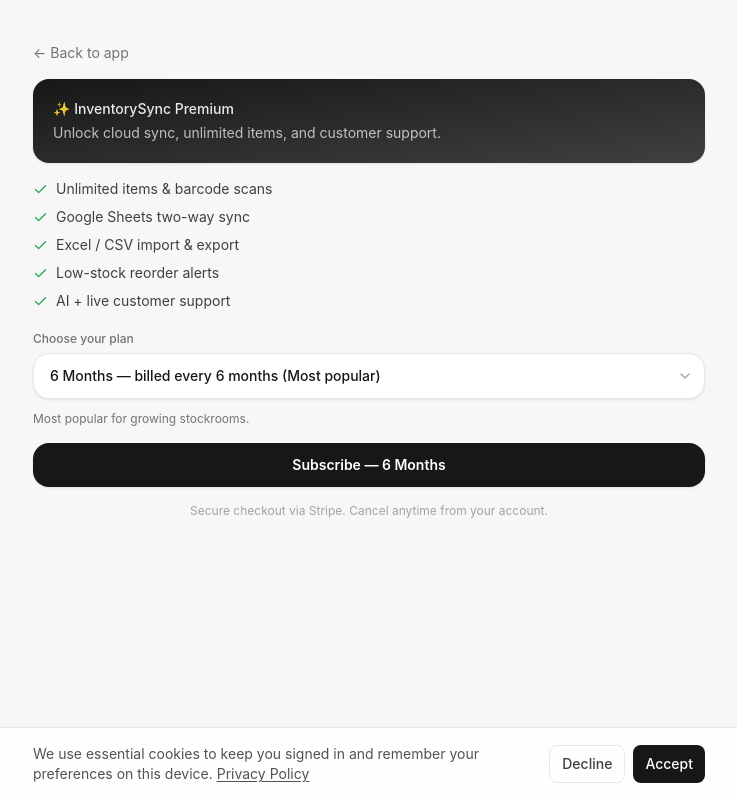
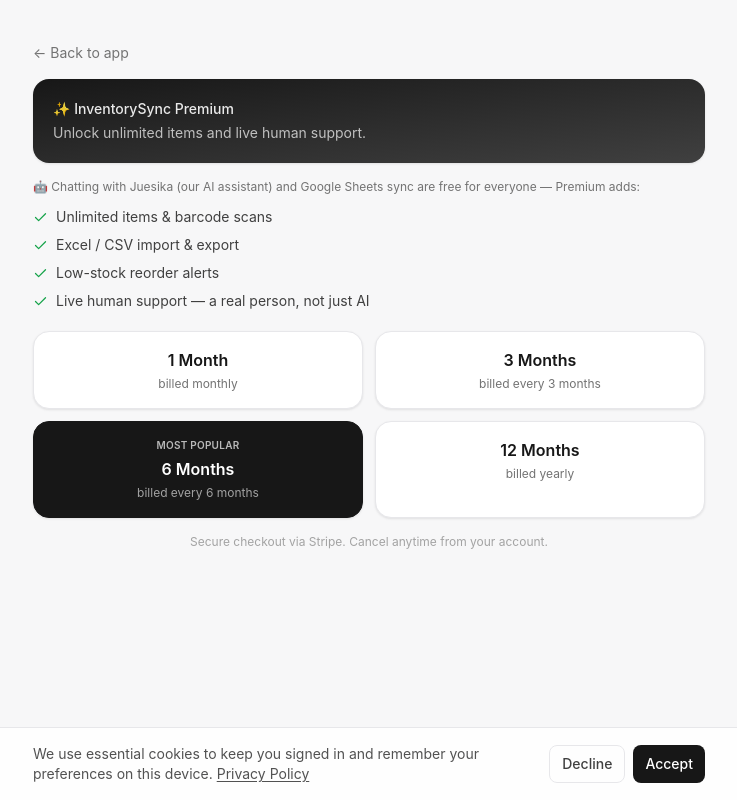
Before and after one commit to xwxexixrxdxox-spec/Stylish-Sync, a Next.js app: page /pricing in a window 1280 px wide. Shown: the whole page, without its empty margins (271-1008 px from the left). Built offline with nearby package versions, Linux system fonts and the light colour scheme.

Commit message:
Update pricing copy: Google Sheets + AI chat now free, Premium adds live human support

```diff
--- a/src/components/PricingTiers.tsx
+++ b/src/components/PricingTiers.tsx
@@ -1,28 +1,26 @@
 "use client";
 
-import { useState } from "react";
-import { Check, ChevronDown } from "lucide-react";
-import { PRICING_TIERS, PricingTier } from "@/lib/stripeTiers";
+import { Check } from "lucide-react";
+import { PRICING_TIERS } from "@/lib/stripeTiers";
 
 const FEATURES = [
   "Unlimited items & barcode scans",
-  "Google Sheets two-way sync",
   "Excel / CSV import & export",
   "Low-stock reorder alerts",
-  "AI + live customer support",
+  "Live human support — a real person, not just AI",
 ];
 
 export default function PricingTiers() {
-  const defaultTier = PRICING_TIERS.find((t) => t.highlight) ?? PRICING_TIERS[0];
-  const [selectedId, setSelectedId] = useState<PricingTier["id"]>(defaultTier.id);
-  const selected = PRICING_TIERS.find((t) => t.id === selectedId) ?? defaultTier;
-
   return (
     <div>
       <div className="mb-4 rounded-xl2 bg-gradient-to-br from-neutral-900 to-neutral-700 p-5 text-white shadow-card">
         <p className="flex items-center gap-1.5 text-sm font-medium text-white/90">✨ InventorySync Premium</p>
-        <p className="mt-1 text-sm text-white/70">Unlock cloud sync, unlimited items, and customer support.</p>
+        <p className="mt-1 text-sm text-white/70">Unlock unlimited items and live human support.</p>
       </div>
+
+      <p className="mb-3 text-xs text-neutral-500">
+        🤖 Chatting with Juesika (our AI assistant) and Google Sheets sync are free for everyone — Premium adds:
+      </p>
 
       <ul className="mb-5 space-y-2">
         {FEATURES.map((f) => (
@@ -32,37 +30,25 @@
         ))}
       </ul>
 
-      <label htmlFor="plan-select" className="mb-1.5 block text-xs font-medium text-neutral-500">
-        Choose your plan
-      </label>
-      <div className="relative mb-3">
-        <select
-          id="plan-select"
-          value={selectedId}
-          onChange={(e) => setSelectedId(e.target.value as PricingTier["id"])}
-          className="w-full appearance-none rounded-xl2 border border-surface-border bg-white px-4 py-3 pr-10 text-sm font-medium text-neutral-900 shadow-card focus:outline-none focus:ring-2 focus:ring-neutral-900"
-        >
-          {PRICING_TIERS.map((tier) => (
-            <option key={tier.id} value={tier.id}>
-              {tier.label} — {tier.billingPeriod}
-              {tier.highlight ? " (Most popular)" : ""}
-            </option>
-          ))}
-        </select>
-        <ChevronDown
-          size={16}
-          className="pointer-events-none absolute right-3 top-1/2 -translate-y-1/2 text-neutral-400"
-        />
+      <div className="grid grid-cols-2 gap-3">
+        {PRICING_TIERS.map((tier) => (
+          <a
+            key={tier.id}
+            href={tier.paymentLinkUrl}
+            className={`rounded-xl2 border p-4 text-center shadow-card transition hover:-translate-y-0.5 hover:shadow-lg ${
+              tier.highlight ? "border-neutral-900 bg-neutral-900 text-white" : "border-surface-border bg-white text-neutral-900"
+            }`}
+          >
+            {tier.highlight && (
+              <p className="mb-1 text-[10px] font-semibold uppercase tracking-wide text-white/70">Most popular</p>
+            )}
+            <p className="text-base font-semibold">{tier.label}</p>
+            <p className={`mt-1 text-xs ${tier.highlight ? "text-white/60" : "text-neutral-500"}`}>
+              {tier.billingPeriod}
+            </p>
+          </a>
+        ))}
       </div>
-
-      <p className="mb-4 text-xs text-neutral-500">{selected.blurb}</p>
-
-      <a
-        href={selected.paymentLinkUrl}
-        className="block w-full rounded-xl2 bg-neutral-900 py-3 text-center text-sm font-semibold text-white shadow-card transition hover:-translate-y-0.5 hover:shadow-lg"
-      >
-        Subscribe — {selected.label}
-      </a>
 
       <p className="mt-4 text-center text-xs text-neutral-400">
         Secure checkout via Stripe. Cancel anytime from your account.
```
